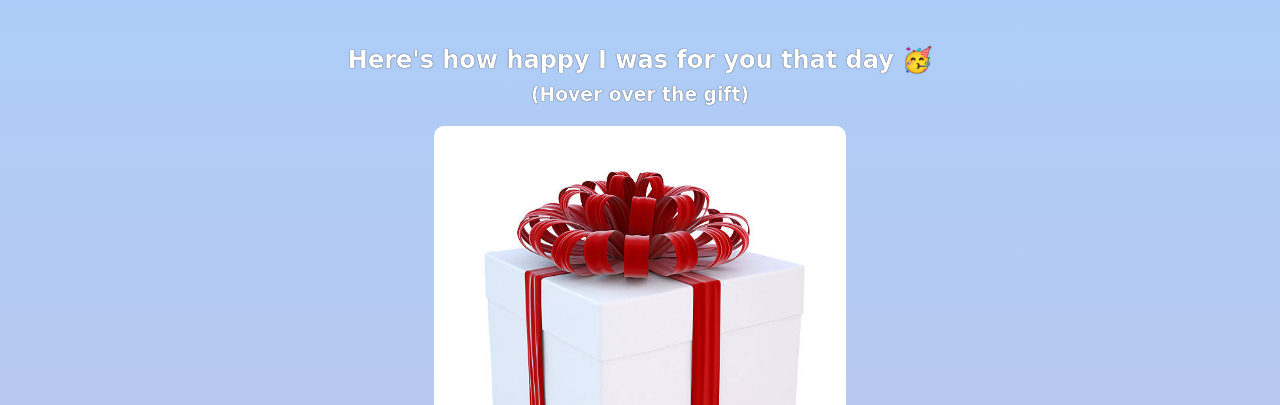
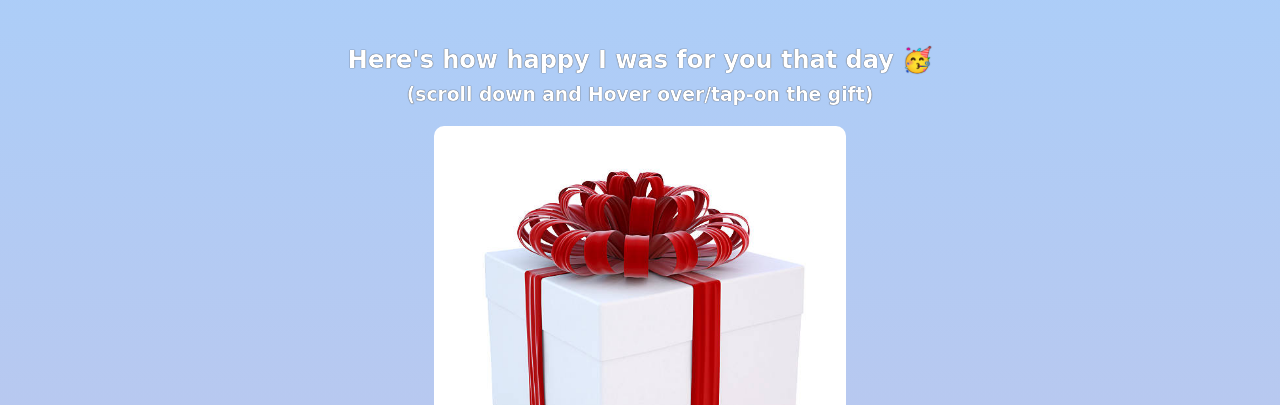
Before and after one commit to oyinnuel/Birthday-GIFt-Site, a plain HTML site: page index.html in a window 1280 px wide. Shown: the part 395-800 px from the top of the page. Drawn offline with nearby package versions, Linux system fonts and the light colour scheme; a web font is replaced by a local one.

Commit message:
updated h3 text with class named "gift-hint"

```diff
--- a/index.html
+++ b/index.html
@@ -23,7 +23,7 @@
 
     <div class="gift-section">
         <h2 class="gift-title">Here's how happy I was for you that day 🥳</h2>
-        <h3 class="gift-hint">(Hover over the gift)</h3>
+        <h3 class="gift-hint">(scroll down and Hover over/tap-on the gift)</h3>
         <div class="gift-img" id="gift-img-happy"></div>
     </div>
 
```
